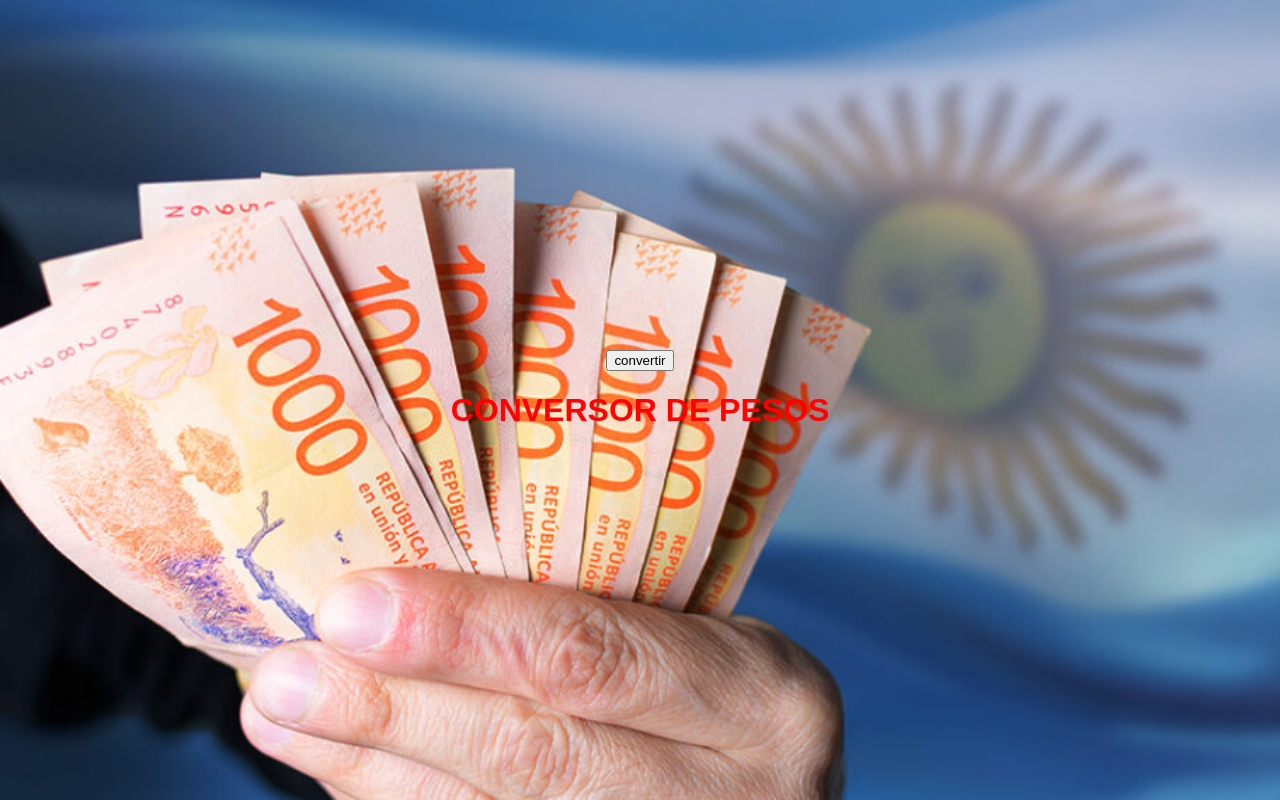
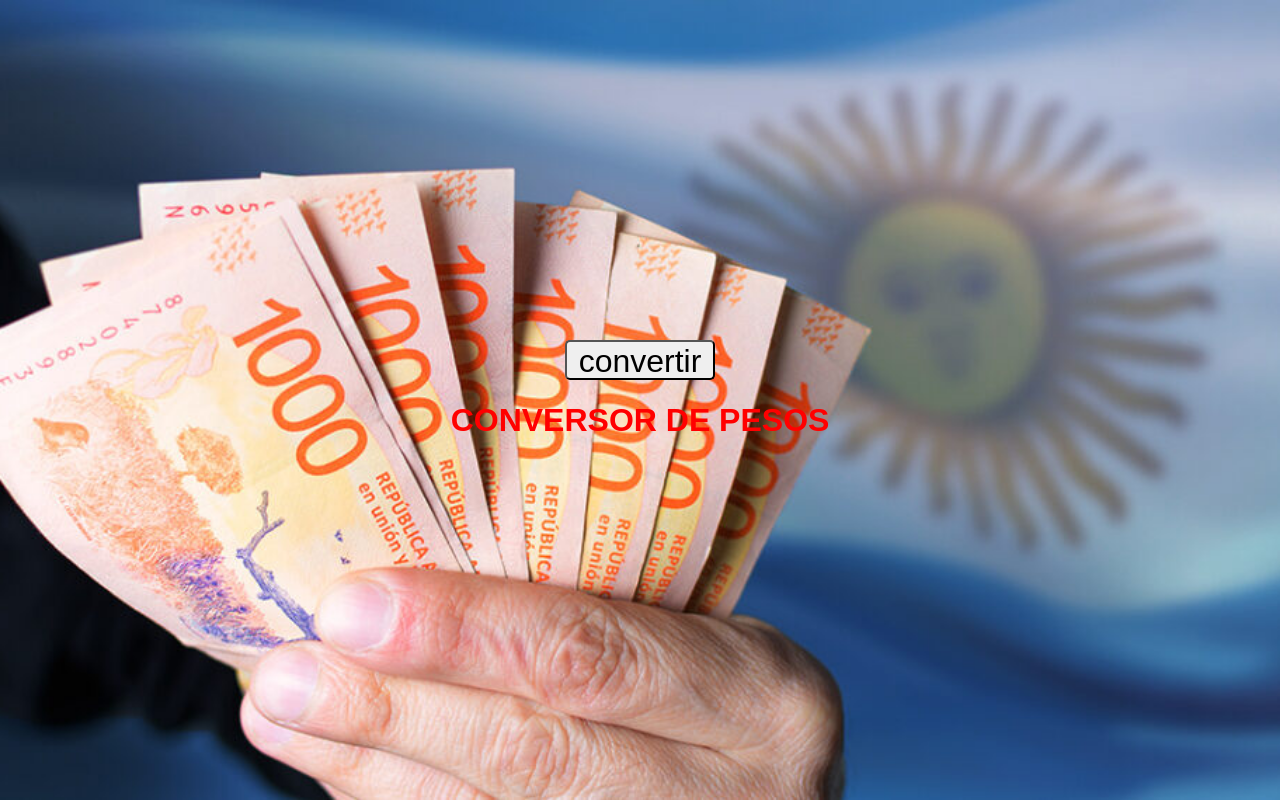
Before and after one commit to LennoxAltbach/PREENTREGA1-ALTBACH, a plain HTML site: page index.html in a window 1280 px wide. Drawn offline with Linux system fonts and the light colour scheme.

Commit message:
cambios en el button

```diff
--- a/css/style.css
+++ b/css/style.css
@@ -16,6 +16,12 @@ body, html {
   }
 
   .container h1 {
-    color: rgba(255, 0, 0, 0.993);
+    color: red;
     font-weight: 4rem;
   }
+  button{
+     width: 150px;
+     height: 40px;
+     font-size: 2rem;
+     border-radius: 5px;
+  }
```
